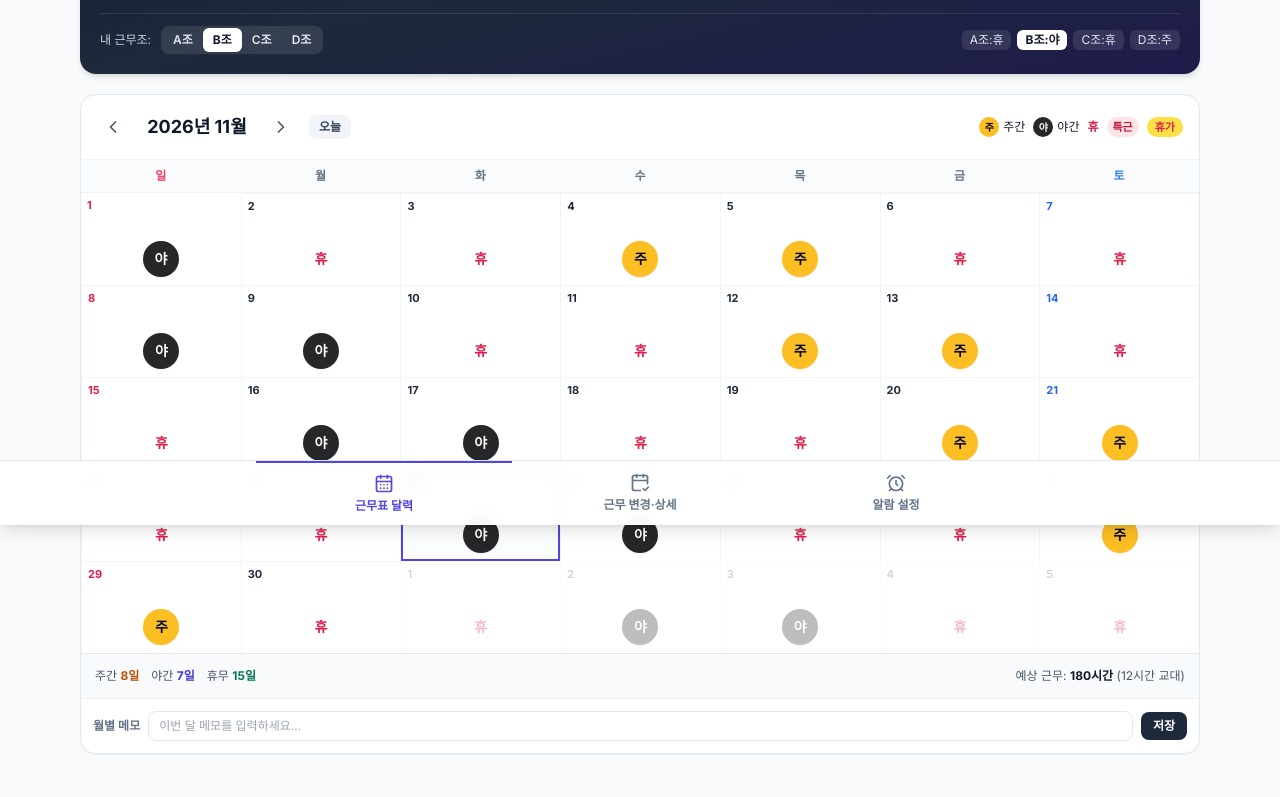
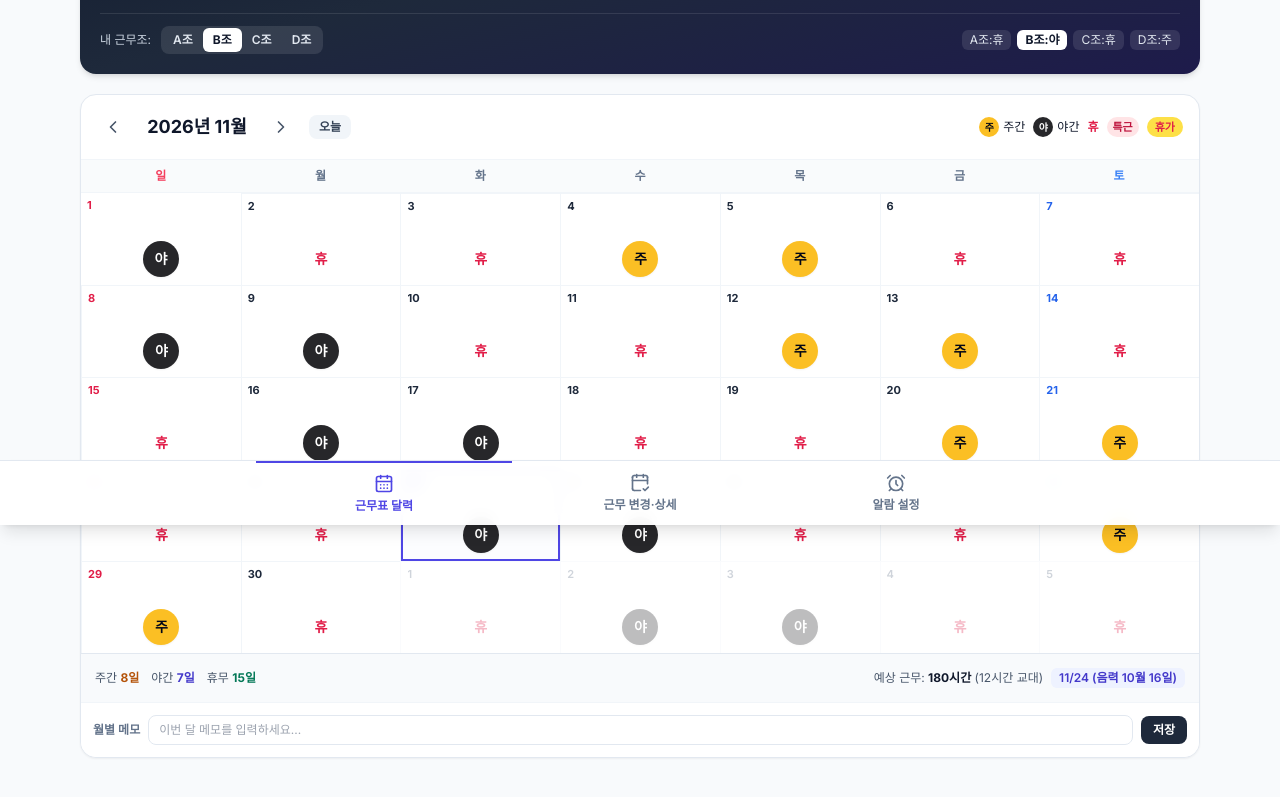
Before and after one commit to turemanz-max/test1, a plain HTML site: page index.html in a window 1280 px wide. Shown: the part 275-1072 px from the top of the page. Drawn offline with nearby package versions, Linux system fonts and the light colour scheme.

Commit message:
Add files via upload

```diff
--- a/index.html
+++ b/index.html
@@ -1020,6 +1020,21 @@
         return `${d.getFullYear()}년 ${d.getMonth() + 1}월 ${d.getDate()}일 (${days[d.getDay()]})`;
       }
 
+      function getLunarDateLabel(dateObj) {
+        try {
+          const fmt = new Intl.DateTimeFormat('ko-KR-u-ca-chinese', { month: 'numeric', day: 'numeric' });
+          const parts = fmt.formatToParts(dateObj);
+          let m = '';
+          let d = '';
+          for (const p of parts) {
+            if (p.type === 'month') m = p.value.replace(/월/g, '').trim();
+            if (p.type === 'day') d = p.value.replace(/일/g, '').trim();
+          }
+          if (m && d) return `음력 ${m}월 ${d}일`;
+        } catch (e) {}
+        return '';
+      }
+
       function diffDays(dateA, dateB) {
         const utcA = Date.UTC(dateA.getFullYear(), dateA.getMonth(), dateA.getDate());
         const utcB = Date.UTC(dateB.getFullYear(), dateB.getMonth(), dateB.getDate());
@@ -1503,6 +1518,8 @@
         // Monthly Summary
         const hrsPerShift = (MODE_CONFIGS[state.shiftMode] || MODE_CONFIGS['4x2']).hoursPerShift;
         const totalHours = (counts['주'] + counts['오'] + counts['야'] + counts['특']) * hrsPerShift;
+        const selObj = parseDateISO(selectedDateStr);
+        const lunarStr = getLunarDateLabel(selObj);
         $('monthlySummaryBar').innerHTML = `
           <div class="flex flex-wrap items-center gap-3">
             <span>주간 <strong class="text-amber-700">${counts['주']}일</strong></span>
@@ -1512,7 +1529,10 @@
             ${counts['특'] > 0 ? `<span>특근 <strong class="text-rose-700">${counts['특']}일</strong></span>` : ''}
             ${counts['휴가'] > 0 ? `<span>휴가 <strong class="text-rose-600">${counts['휴가']}일</strong></span>` : ''}
           </div>
-          <div>예상 근무: <strong class="text-slate-900">${totalHours}시간</strong> (${hrsPerShift}시간 교대)</div>
+          <div class="flex flex-wrap items-center gap-2">
+            <span>예상 근무: <strong class="text-slate-900">${totalHours}시간</strong> (${hrsPerShift}시간 교대)</span>
+            ${lunarStr ? `<span class="px-2 py-0.5 rounded-md bg-indigo-50 text-indigo-700 font-semibold">${selObj.getMonth() + 1}/${selObj.getDate()} (${lunarStr})</span>` : ''}
+          </div>
         `;
       }
 
@@ -1680,7 +1700,8 @@
 
         $('heroStatusCard').classList.toggle('hidden', !isCal);
         $('preWorkBanner').classList.toggle('!hidden', !isCal);
-        $('tabCalendarSection').classList.toggle('hidden', !isCal);
+        // 달력 탭과 근무변경 탭 모두 달력을 표시하고, 근무변경 탭에서는 아래에 근무변경 패널을 함께 표시
+        $('tabCalendarSection').classList.toggle('hidden', !(isCal || isDetail));
         $('tabDetailSection').classList.toggle('hidden', !isDetail);
         $('nextAlarmCard').classList.toggle('hidden', !isAlarm);
         $('nextAlarmCard').classList.toggle('lg:col-span-5', false);
@@ -1691,7 +1712,9 @@
           const active = btn.dataset.tab === tabName;
           btn.className = `bottom-tab-btn flex flex-col items-center justify-center gap-1 text-xs transition-colors ${active ? 'text-indigo-600 font-bold border-t-2 border-indigo-600' : 'text-slate-500 font-semibold hover:text-slate-800'}`;
         });
-        window.scrollTo({ top: 0, behavior: 'smooth' });
+        if (!isDetail) {
+          window.scrollTo({ top: 0, behavior: 'smooth' });
+        }
       }
 
       document.querySelectorAll('.bottom-tab-btn').forEach((btn) => {
@@ -1704,7 +1727,6 @@
         selectedDateStr = btn.dataset.date;
         renderCalendar();
         renderSelectedDatePanel();
-        switchTab('detail');
       });
 
       $('prevMonthBtn').addEventListener('click', () => {
--- a/sw.js
+++ b/sw.js
@@ -1,4 +1,4 @@
-const CACHE_NAME = 'shift4x2-v19';
+const CACHE_NAME = 'shift4x2-v21';
 const ASSETS = ['./', './index.html', './manifest.json', './icon-192.png', './icon-512.png'];
 
 self.addEventListener('install', (event) => {
```
